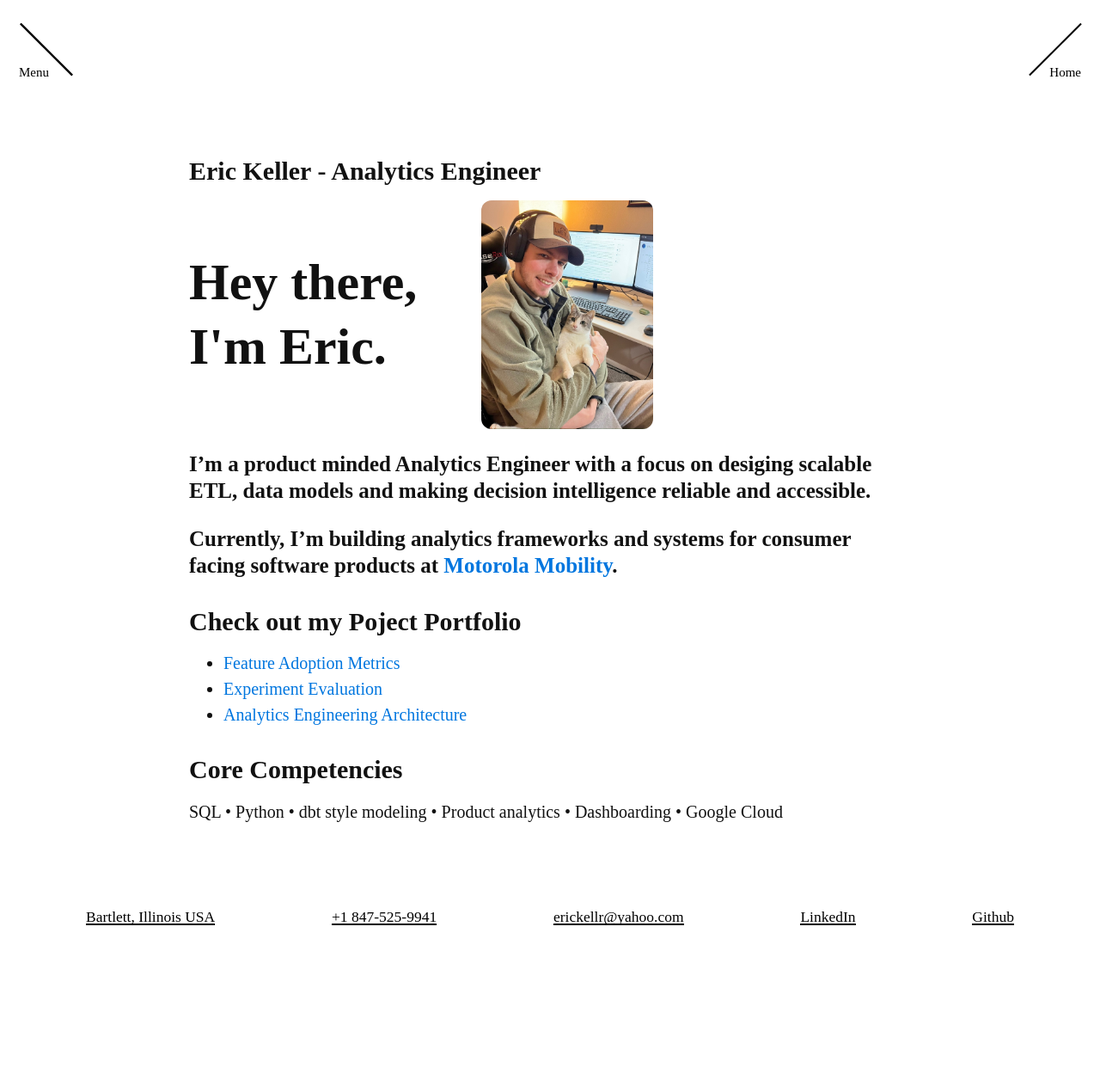
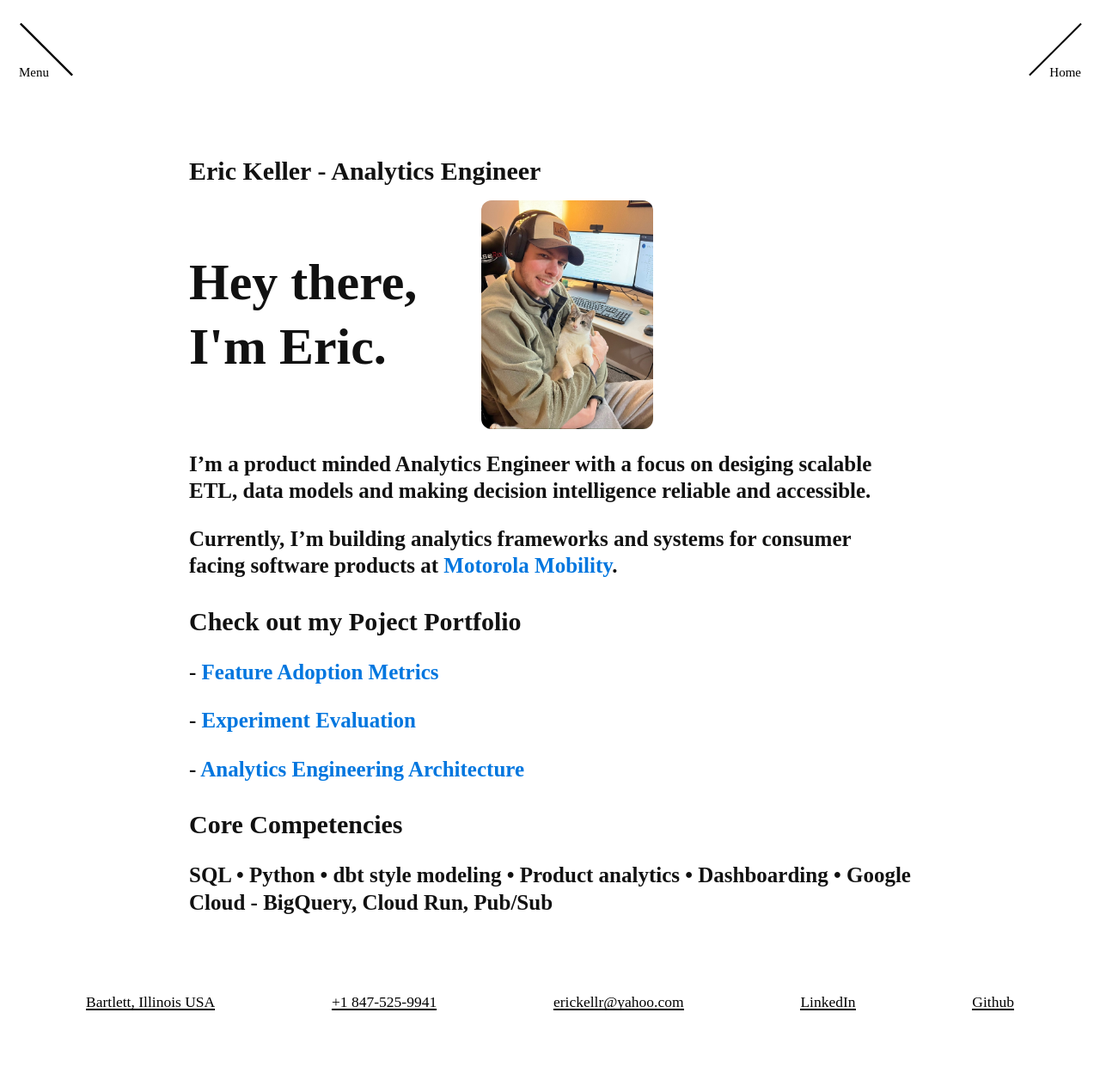
Before and after one commit to 17ekeller/17ekeller.github.io, a Jekyll site: the page built from index.md, in a window 1280 px wide. Shown: the whole page at 86% size. Built offline with Jekyll 4.4.1, drawn with Linux system fonts in a browser that asks for light colours; nearby versions of some CDN libraries; some web fonts are replaced; our own code applies the rules of GitHub Pages for plain Markdown files; comment, search, counter and statistics services are not loaded; before the commit the page ends 1157 px from its top, so only the background shows below that.

```diff
--- a/index.md
+++ b/index.md
@@ -18,10 +18,10 @@ title: Eric Keller - Analytics Engineer
 
 ### Currently, I'm building analytics frameworks and systems for consumer facing software products at <a href="https://www.motorola.com/us/en/homepage" target="_blank" rel="noopener noreferrer">Motorola Mobility</a>.
 
-## Check out my Poject Portfolio
-- [Feature Adoption Metrics](projects/feature-adoption)
-- [Experiment Evaluation](projects/experiment-analysis)
-- [Analytics Engineering Architecture](projects/analytics-architecture)
+## **Check out my Poject Portfolio**
+### - [Feature Adoption Metrics](projects/feature-adoption)
+### - [Experiment Evaluation](projects/experiment-analysis)
+### - [Analytics Engineering Architecture](projects/analytics-architecture)
 
-## Core Competencies
-SQL • Python • dbt style modeling • Product analytics • Dashboarding • Google Cloud
+## **Core Competencies**
+### SQL • Python • dbt style modeling • Product analytics • Dashboarding • Google Cloud - BigQuery, Cloud Run, Pub/Sub
```
Also changed, not shown: projects/feature-adoption.md (added, +9 -0 lines), 3 other files.
